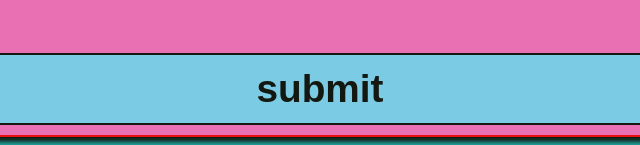
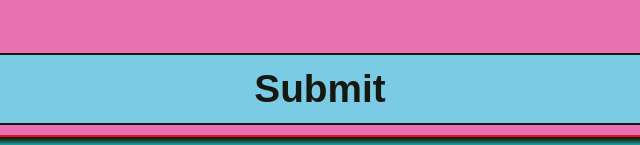
Before and after one commit to acciojob/dog-adoption-application-Suchithra2505, a website: page main.html in a window 1280 px wide. Shown: the part 827-972 px from the top of the page, 320-960 px from the left. Drawn offline with Linux system fonts and the light colour scheme; a web font is replaced by a local one.

Commit message:
created a submission

```diff
--- a/main.html
+++ b/main.html
@@ -39,7 +39,7 @@
 <option value="b">pomeranian</option>
 <option value="c">Bull dog</option>
 </select><br><br>
-<button type="submit" id="submit" form="form1" value="submit">submit</button>
+<input type="submit" id="submit" form="form1" value="Submit"/>
 </form>
 </body>
 
```
